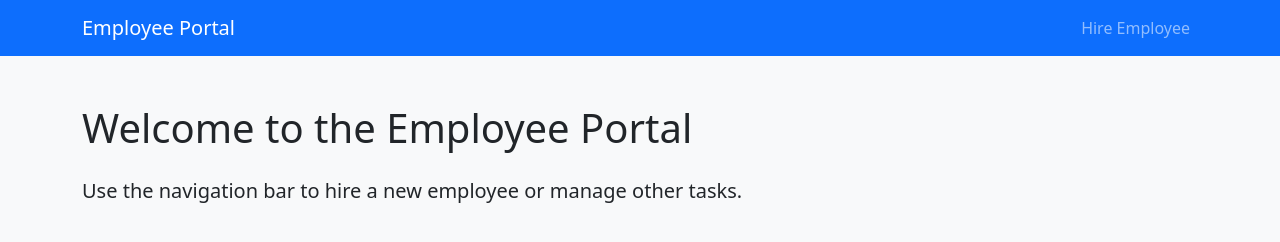
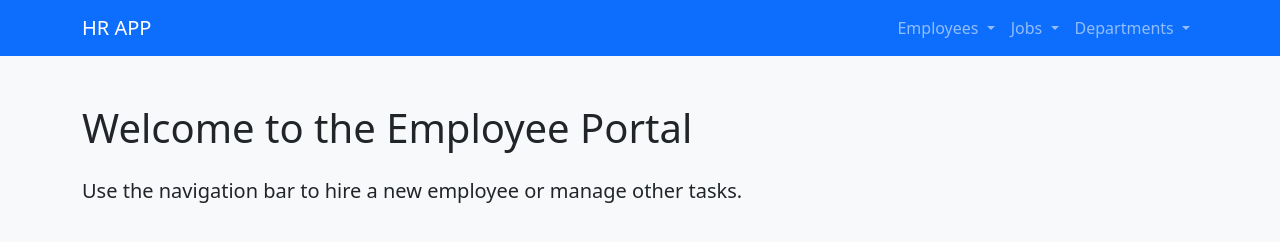
Before and after one commit to michaelkilonzo/hr-app, a website: page public/index.html in a window 1280 px wide. Drawn offline with nearby package versions, Linux system fonts and the light colour scheme.

Commit message:
navbar items

```diff
--- a/public/index.html
+++ b/public/index.html
@@ -3,18 +3,45 @@
 <html lang="en">
 <head>
   <meta charset="UTF-8">
-  <title>Home | Employee Portal</title>
+  <title>HR APP | Home </title>
   <meta name="viewport" content="width=device-width, initial-scale=1">
   <link href="https://cdn.jsdelivr.net/npm/bootstrap@5.3.2/dist/css/bootstrap.min.css" rel="stylesheet" crossorigin="anonymous">
 </head>
 <body class="bg-light">
+<body class="bg-light">
+
     <nav class="navbar navbar-expand-lg navbar-dark bg-primary">
   <div class="container">
-      <a class="navbar-brand" href="#">Employee Portal</a>
-      <div class="collapse navbar-collapse">
+    <a class="navbar-brand" href="index.html">HR APP</a>
+    <button class="navbar-toggler" type="button" data-bs-toggle="collapse" data-bs-target="#navbarContent">
+      <span class="navbar-toggler-icon"></span>
+    </button>
+
+    <div class="collapse navbar-collapse" id="navbarContent">
       <ul class="navbar-nav ms-auto">
-          <li class="nav-item">
-            <a class="nav-link" href="hire.html">Hire Employee</a>
+        <li class="nav-item dropdown">
+          <a class="nav-link dropdown-toggle" href="#" id="employeeDropdown" role="button" data-bs-toggle="dropdown" aria-expanded="false">
+            Employees
+          </a>
+          <ul class="dropdown-menu dropdown-menu-end" aria-labelledby="employeeDropdown">
+            <li><a class="dropdown-item" href="hire-employee.html">Hire Employee</a></li>
+          </ul>
+        </li>
+        <li class="nav-item dropdown">
+          <a class="nav-link dropdown-toggle" href="#" id="jobsDropdown" role="button" data-bs-toggle="dropdown" aria-expanded="false">
+            Jobs
+          </a>
+          <ul class="dropdown-menu dropdown-menu-end" aria-labelledby="jobsDropdown">
+            <!-- <li><a class="dropdown-item" href="hire-employee.html">Hire Employee</a></li> -->
+          </ul>
+        </li>
+        <li class="nav-item dropdown">
+          <a class="nav-link dropdown-toggle" href="#" id="departmentsDropdown" role="button" data-bs-toggle="dropdown" aria-expanded="false">
+            Departments
+          </a>
+          <ul class="dropdown-menu dropdown-menu-end" aria-labelledby="departmentsDropdown">
+            <!-- <li><a class="dropdown-item" href="hire-employee.html">Hire Employee</a></li> -->
+          </ul>
         </li>
       </ul>
     </div>
@@ -25,5 +52,7 @@
     <h1 class="mb-4">Welcome to the Employee Portal</h1>
     <p class="lead">Use the navigation bar to hire a new employee or manage other tasks.</p>
   </main>
+
+<script src="https://cdn.jsdelivr.net/npm/bootstrap@5.3.2/dist/js/bootstrap.bundle.min.js" crossorigin="anonymous"></script>
 </body>
 </html>
```
Also changed, not shown: public/hire-employee.html (renamed from public/hire.html, +41 -2 lines), public/hire-employee.js (renamed from public/hire.js), 1 other file. Lines whose indentation alone changed are shown as unchanged.
